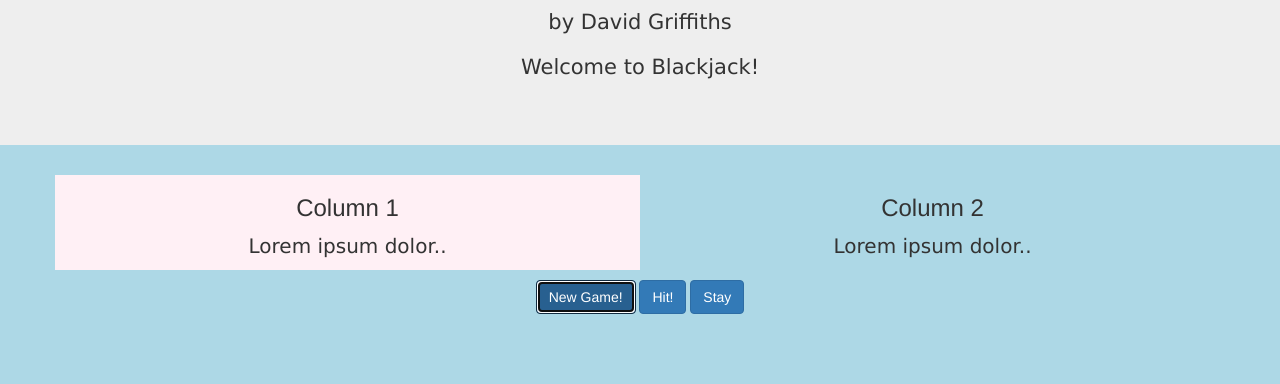
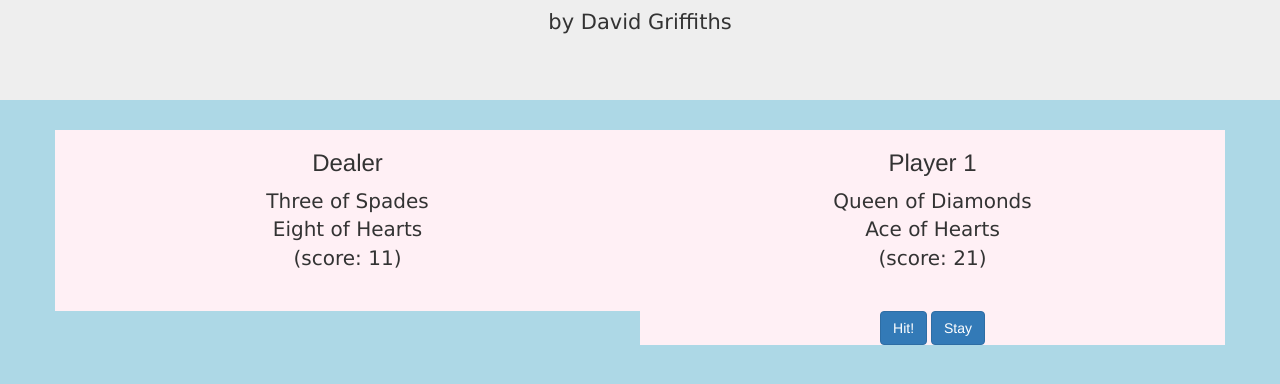
Before and after one commit to davidgriffo/blackjack, a plain HTML site: page index.html in a window 1280 px wide. Both pictures are taken after a click on the button "New Game!". Shown: the part 140-524 px from the top of the page. Drawn offline with nearby package versions, Linux system fonts and the light colour scheme.

Commit message:
hide show areas

```diff
--- a/blackjack.js
+++ b/blackjack.js
@@ -17,7 +17,9 @@ let textArea = document.getElementById('text-area'),
     player1Heading = document.getElementById('player1Heading'),
     player1Text = document.getElementById('player1Text'),
     player2Heading = document.getElementById('player2Heading'),
-    player2Text = document.getElementById('player2Text'),
+    player2Text = document.getElementById('player2Text')
+    dealerArea = document.getElementById('dealer')
+    playerArea = document.getElementById('player1')
 
 
 // Game variables
@@ -30,8 +32,12 @@ let gameStarted = false,
     playerScore = 0,
     deck = [];
 
-hitButton.style.display = 'none';
-stayButton.style.display = 'none';
+hitButton.hidden = true;
+stayButton.hidden = true;
+dealerArea.hidden= true;
+playerArea.hidden = true;
+//player1Text.style.display = 'none';
+//player2Text.style.display = 'none';
 showStatus();
 
 newGameButton.addEventListener('click', function() {
@@ -47,6 +53,7 @@ newGameButton.addEventListener('click', function() {
   newGameButton.style.display = 'none';
   hitButton.style.display = 'inline';
   stayButton.style.display = 'inline';
+  textArea.innerText = '';
   showStatus();
 });
 
@@ -192,21 +199,23 @@ function showStatus() {
 
   updateScores();
 
-  textArea.innerText =
-    'Dealer has:\n' +
-    dealerCardString +
-    '(score: '+ dealerScore  + ')\n\n' +
 
-    'Player has:\n' +
-    playerCardString +
-    '(score: '+ playerScore  + ')\n\n';
+  dealerArea.hidden= false;
+  playerArea.hidden = false;
+
+  player1Heading.innerText = 'Dealer';
+  player1Text.innerText = dealerCardString +   '(score: '+ dealerScore  + ')\n\n';
+
+  player2Heading.innerText = 'Player 1';
+  player2Text.innerText =  playerCardString +   '(score: '+ playerScore  + ')\n\n';
+
 
   if (gameOver) {
     if (playerWon) {
-      textArea.innerText += "YOU WIN!";
+      textArea.innerText = "YOU WIN!";
     }
     else {
-      textArea.innerText += "DEALER WINS";
+      textArea.innerText = "DEALER WINS";
     }
     newGameButton.style.display = 'inline';
     hitButton.style.display = 'none';
--- a/index.html
+++ b/index.html
@@ -10,31 +10,31 @@
   <div class="jumbotron text-center" id="title">
     <h1>Blackjack</h1>
     <p>by David Griffiths</p>
-    <p id="text-area">Welcome to Blackjack!</p>
   </div>
 
 
   <div class="container">
     <div class="row">
-      <div class="col-sm-6 text-center" style="background-color:lavenderblush">
-        <h3 id="player1Heading">Column 1</h3>
-        <p id="player1Text">Lorem ipsum dolor..</p>
+      <div id="dealer" class="col-sm-6 text-center" style="background-color:lavenderblush">
+        <h3 id="player1Heading">Dealer</h3>
+        <p id="player1Text"></p>
       </div>
-      <div class="col-sm-6 text-center">
-        <h3 id="player2Heading">Column 2</h3>
-        <p id=player2Text>Lorem ipsum dolor..</p>
+      <div id="player1" class="col-sm-6 text-center" style="background-color:lavenderblush">
+        <h3 id="player2Heading">Player 1</h3>
+        <p id=player2Text></p>
+        <button type="button" class="btn btn-primary" id="hit-button">Hit!</button>
+        <button type="button" class="btn btn-primary" id="stay-button">Stay</button>
       </div>
     </div>
     <div class="row">
       <div class="col-sm-12 text-center">
+        <p id="text-area">Welcome to Blackjack!</p>
         <p></p>
       </div>
     </div>
     <div class="row">
       <div class="col-sm-12 text-center">
         <button type="button" class="btn btn-primary" id="new-game-button">New Game!</button>
-        <button type="button" class="btn btn-primary" id="hit-button">Hit!</button>
-        <button type="button" class="btn btn-primary" id="stay-button">Stay</button>
       </div>
     </div>
   </div>
```
